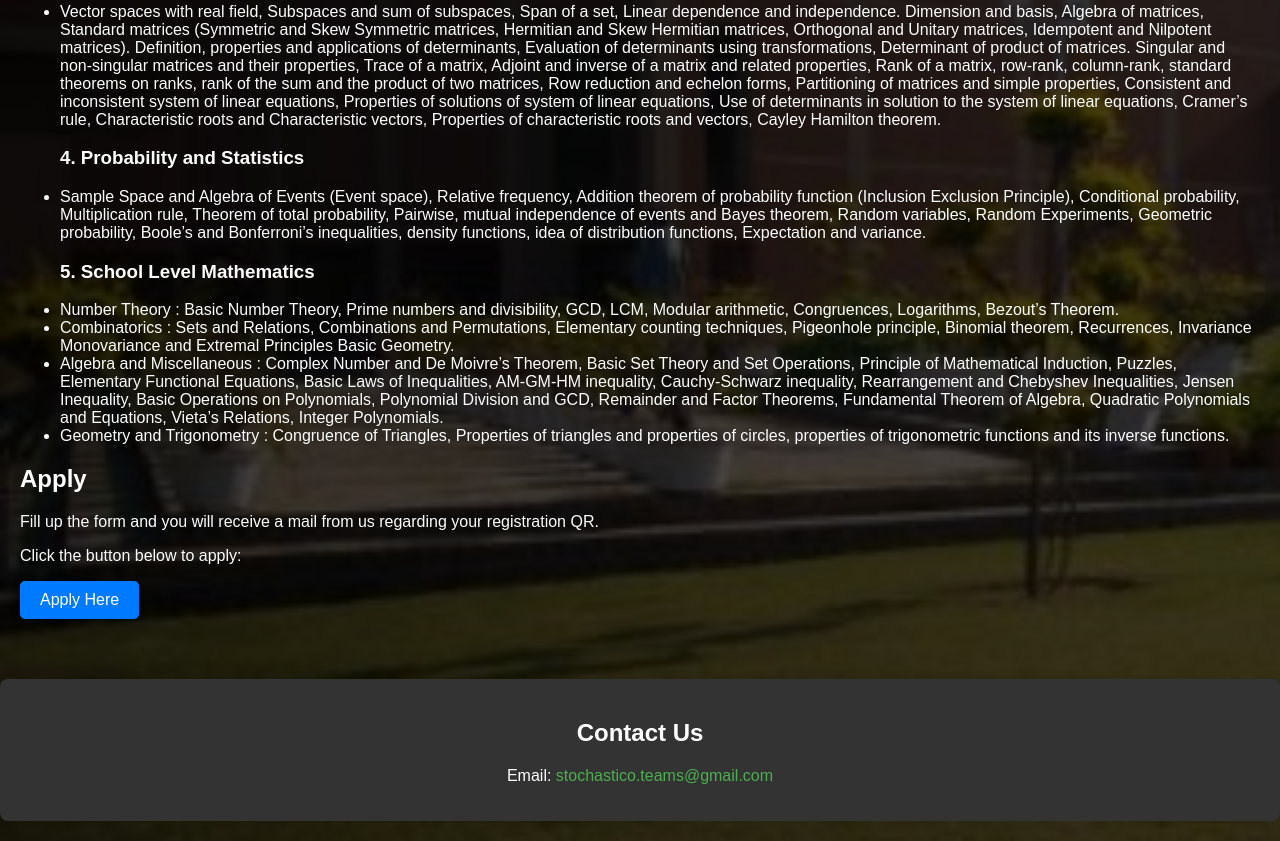
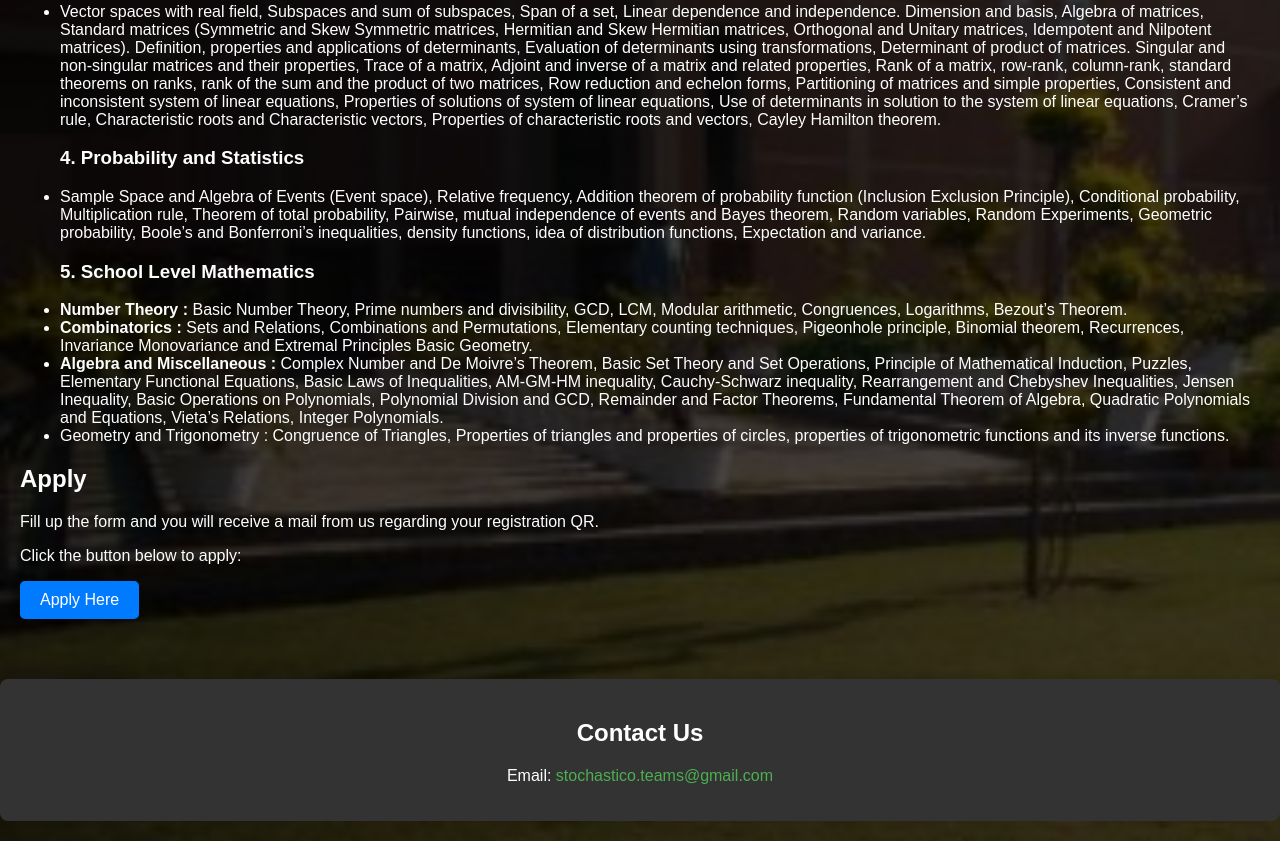
Before and after one commit to stochastico2024/stochastico, a plain HTML site: page index.html in a window 1280 px wide. Shown: the part 850-1691 px from the top of the page. Drawn offline with Linux system fonts and the light colour scheme.

Commit message:
Update index.html

```diff
--- a/index.html
+++ b/index.html
@@ -112,17 +112,17 @@
 
  <h3> 5. School Level Mathematics</h3>
 <li>
-   Number Theory : Basic Number Theory, Prime numbers and divisibility,
+  <b> Number Theory : </b> Basic Number Theory, Prime numbers and divisibility,
   GCD, LCM, Modular arithmetic, Congruences, Logarithms, Bezout’s
   Theorem.
 </li>
 <li>
-   Combinatorics : Sets and Relations, Combinations and Permutations,
+  <b> Combinatorics : </b>Sets and Relations, Combinations and Permutations,
   Elementary counting techniques, Pigeonhole principle, Binomial theorem,
   Recurrences, Invariance Monovariance and Extremal Principles Basic Geometry.
 </li>
 <li>
-   Algebra and Miscellaneous : Complex Number and De Moivre’s Theorem,
+  <b> Algebra and Miscellaneous : </b>Complex Number and De Moivre’s Theorem,
   Basic Set Theory and Set Operations, Principle of Mathematical
   Induction, Puzzles, Elementary Functional Equations, Basic Laws of
   Inequalities, AM-GM-HM inequality, Cauchy-Schwarz inequality, Rearrangement
```
